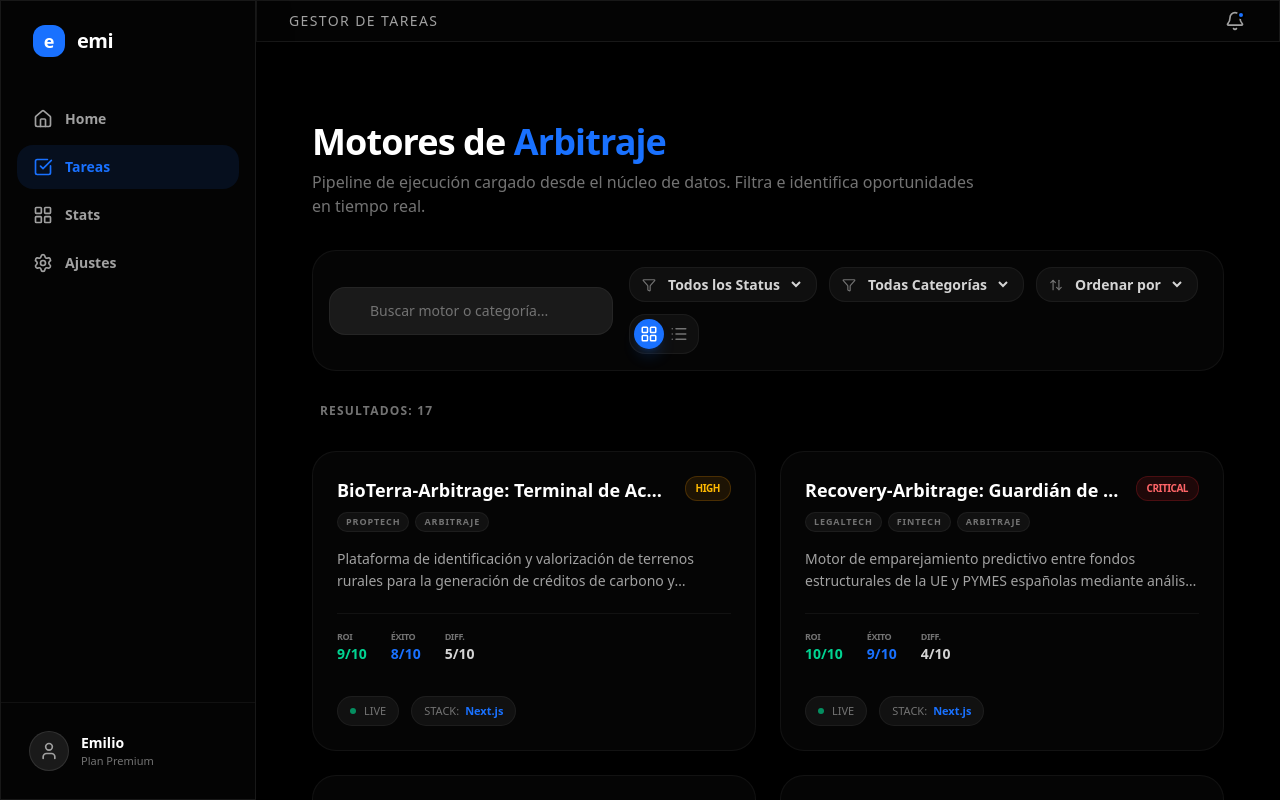
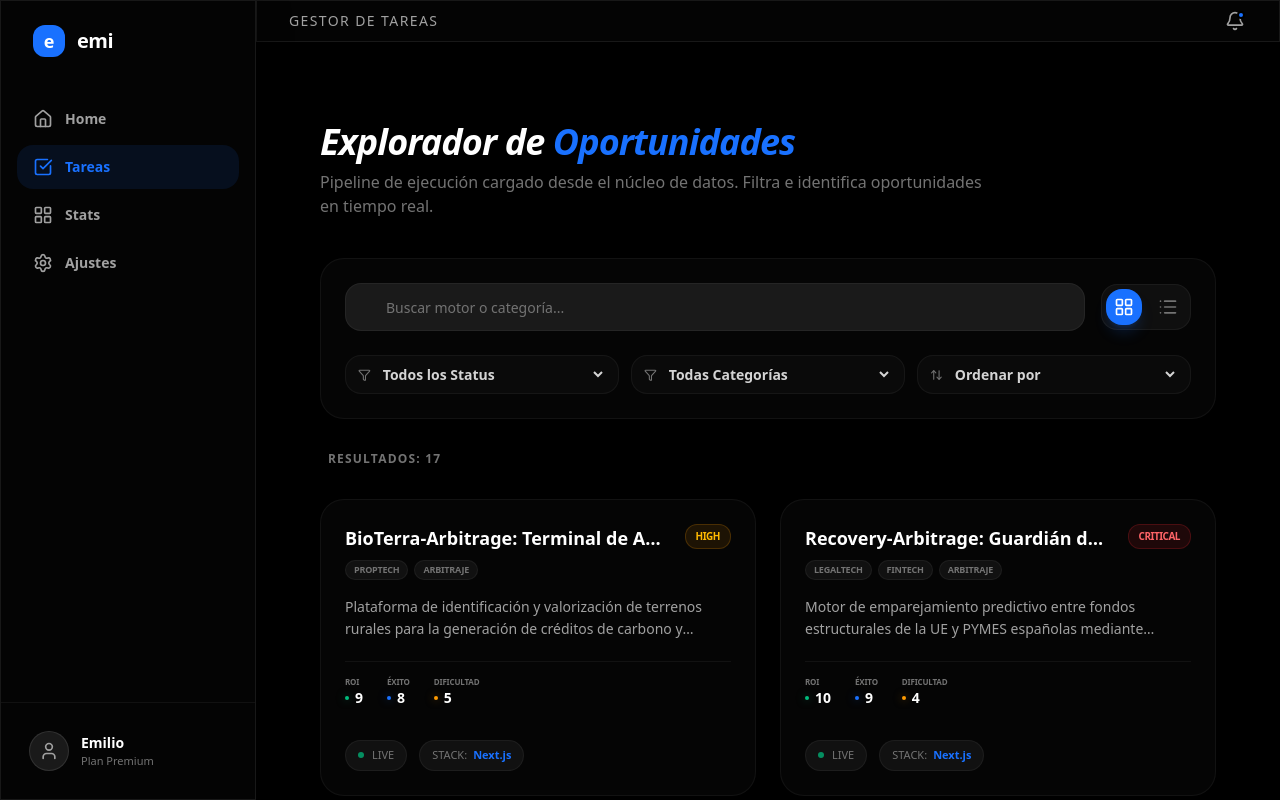
Before and after one commit to EmilioJimenezMartin/emi-gestor-de-tareas, a Next.js app in the folder apps/web/: page /tareas in a window 1280 px wide. Built offline with nearby package versions, Linux system fonts and the light colour scheme.

Commit message:
unificacion de estilos

```diff
--- a/apps/web/src/app/layout.tsx
+++ b/apps/web/src/app/layout.tsx
@@ -49,7 +49,7 @@ export default function RootLayout({
             </aside>
 
             {/* Main Content */}
-            <main className="flex-1 flex flex-col h-screen overflow-y-auto bg-background">
+            <main className="flex-1 flex flex-col h-screen overflow-y-auto bg-background min-w-0">
               {/* Header */}
               <header className="sticky top-0 z-30 h-16 glass border-x-0 border-t-0 px-6 flex items-center justify-between">
                 <div className="md:hidden flex items-center gap-2">
--- a/apps/web/src/app/tareas/page.tsx
+++ b/apps/web/src/app/tareas/page.tsx
@@ -1,23 +1,23 @@
 import { getTasks } from "@/lib/tasks";
 import { TaskList } from "@/components/tasks/task-list";
+import { Settings } from "lucide-react";
 
 export default function TareasPage() {
   const tasks = getTasks();
 
   return (
-    <div className="min-h-screen">
-      <main className="mx-auto flex w-full max-w-6xl flex-col gap-8 px-6 py-12">
+    <div className="mx-auto max-w-7xl px-4 sm:px-6 lg:px-8 py-8 sm:py-12 space-y-10 animate-in fade-in duration-700">
+      {/* Header */}
       <header className="flex flex-col gap-2">
-          <h1 className="text-4xl font-bold tracking-tight text-white">
-            Motores de <span className="text-primary font-black">Arbitraje</span>
+        <h1 className="text-3xl sm:text-4xl font-bold tracking-tight text-white italic">
+          Explorador de <span className="text-primary font-black">Oportunidades</span>
         </h1>
-          <p className="text-neutral-500 max-w-2xl font-medium">
+        <p className="text-sm sm:text-base text-neutral-500 max-w-2xl">
           Pipeline de ejecución cargado desde el núcleo de datos. Filtra e identifica oportunidades en tiempo real.
         </p>
       </header>
 
       <TaskList initialTasks={tasks} />
-      </main>
     </div>
   );
 }
--- a/apps/web/src/components/tasks/task-list.tsx
+++ b/apps/web/src/components/tasks/task-list.tsx
@@ -65,22 +65,39 @@ export function TaskList({ initialTasks }: TaskListProps) {
     return (
         <div className="space-y-8">
             {/* Controls Bar */}
-            <div className="flex flex-col md:flex-row gap-4 items-end md:items-center justify-between bg-white/[0.02] border border-white/5 p-4 rounded-3xl animate-in slide-in-from-top duration-500">
-                <div className="relative w-full md:w-80">
+            <div className="flex flex-col gap-6 bg-white/[0.02] border border-white/5 p-4 sm:p-6 rounded-3xl animate-in slide-in-from-top duration-500">
+                <div className="flex flex-col lg:flex-row gap-4 items-stretch lg:items-center justify-between">
+                    <div className="relative flex-1">
                         <Search className="absolute left-3 top-1/2 -translate-y-1/2 text-neutral-500" size={18} />
                         <Input
                             placeholder="Buscar motor o categoría..."
-                        className="pl-10 h-11"
+                            className="pl-10 h-12 w-full"
                             value={search}
                             onChange={(e) => setSearch(e.target.value)}
                         />
                     </div>
 
-                <div className="flex flex-wrap items-center gap-3 w-full md:w-auto">
-                    <div className="flex items-center gap-2 bg-secondary/50 rounded-2xl px-3 py-1.5 border border-white/5">
+                    <div className="flex items-center gap-2 bg-secondary/50 rounded-2xl p-1 border border-white/5 self-end lg:self-auto">
+                        <button
+                            onClick={() => setViewMode("grid")}
+                            className={`p-2 rounded-xl transition-all ${viewMode === 'grid' ? 'bg-primary text-white shadow-lg shadow-primary/20' : 'text-neutral-500 hover:text-neutral-300'}`}
+                        >
+                            <LayoutGrid size={20} />
+                        </button>
+                        <button
+                            onClick={() => setViewMode("list")}
+                            className={`p-2 rounded-xl transition-all ${viewMode === 'list' ? 'bg-primary text-white shadow-lg shadow-primary/20' : 'text-neutral-500 hover:text-neutral-300'}`}
+                        >
+                            <List size={20} />
+                        </button>
+                    </div>
+                </div>
+
+                <div className="grid grid-cols-1 sm:grid-cols-2 lg:grid-cols-3 gap-3">
+                    <div className="flex items-center gap-2 bg-secondary/30 rounded-2xl px-3 py-2 border border-white/5">
                         <Filter size={14} className="text-neutral-500" />
                         <select
-                            className="bg-transparent text-sm font-semibold outline-none text-neutral-300 pr-2"
+                            className="bg-transparent text-sm font-semibold outline-none text-neutral-300 w-full"
                             value={statusFilter}
                             onChange={(e) => setStatusFilter(e.target.value)}
                         >
@@ -90,10 +107,10 @@ export function TaskList({ initialTasks }: TaskListProps) {
                         </select>
                     </div>
 
-                    <div className="flex items-center gap-2 bg-secondary/50 rounded-2xl px-3 py-1.5 border border-white/5">
+                    <div className="flex items-center gap-2 bg-secondary/30 rounded-2xl px-3 py-2 border border-white/5">
                         <Filter size={14} className="text-neutral-500" />
                         <select
-                            className="bg-transparent text-sm font-semibold outline-none text-neutral-300 pr-2 max-w-[150px]"
+                            className="bg-transparent text-sm font-semibold outline-none text-neutral-300 w-full"
                             value={categoryFilter}
                             onChange={(e) => setCategoryFilter(e.target.value)}
                         >
@@ -104,10 +121,10 @@ export function TaskList({ initialTasks }: TaskListProps) {
                         </select>
                     </div>
 
-                    <div className="flex items-center gap-2 bg-secondary/50 rounded-2xl px-3 py-1.5 border border-white/5">
+                    <div className="flex items-center gap-2 bg-secondary/30 rounded-2xl px-3 py-2 border border-white/5 sm:col-span-2 lg:col-span-1">
                         <ArrowUpDown size={14} className="text-neutral-500" />
                         <select
-                            className="bg-transparent text-sm font-semibold outline-none text-neutral-300 pr-2"
+                            className="bg-transparent text-sm font-semibold outline-none text-neutral-300 w-full"
                             value={sortBy}
                             onChange={(e) => setSortBy(e.target.value)}
                         >
@@ -116,21 +133,6 @@ export function TaskList({ initialTasks }: TaskListProps) {
                             <option value="roi">Mejor ROI</option>
                             <option value="difficulty">Más Fácil</option>
                         </select>
-                    </div>
-
-                    <div className="flex items-center bg-secondary/50 rounded-2xl p-1 border border-white/5">
-                        <button
-                            onClick={() => setViewMode("grid")}
-                            className={`p-1.5 rounded-xl transition-all ${viewMode === 'grid' ? 'bg-primary text-white shadow-lg shadow-primary/20' : 'text-neutral-500 hover:text-neutral-300'}`}
-                        >
-                            <LayoutGrid size={18} />
-                        </button>
-                        <button
-                            onClick={() => setViewMode("list")}
-                            className={`p-1.5 rounded-xl transition-all ${viewMode === 'list' ? 'bg-primary text-white shadow-lg shadow-primary/20' : 'text-neutral-500 hover:text-neutral-300'}`}
-                        >
-                            <List size={18} />
-                        </button>
                     </div>
                 </div>
             </div>
@@ -142,14 +144,14 @@ export function TaskList({ initialTasks }: TaskListProps) {
             </div>
 
             {/* Tasks List/Grid */}
-            <section className={viewMode === 'grid' ? "grid gap-6 md:grid-cols-2 lg:grid-cols-2" : "flex flex-col gap-4"}>
+            <section className={viewMode === 'grid' ? "grid gap-6 md:grid-cols-2" : "flex flex-col gap-4"}>
                 {filteredAndSortedTasks.map((t) => (
                     <Link
                         key={t.id}
                         href={`/tareas/${t.slug}`}
-                        className={`group relative flex flex-col justify-between rounded-3xl border border-white/5 bg-white/[0.02] p-6 transition-all duration-300 hover:border-primary/30 hover:bg-white/[0.04] hover:shadow-2xl hover:shadow-primary/5 ${viewMode === 'list' ? 'md:flex-row md:items-center' : ''}`}
+                        className={`group relative flex flex-col justify-between rounded-3xl border border-white/5 bg-white/[0.02] p-5 sm:p-6 transition-all duration-300 hover:border-primary/30 hover:bg-white/[0.04] hover:shadow-2xl hover:shadow-primary/5 w-full min-w-0 overflow-hidden ${viewMode === 'list' ? 'lg:flex-row lg:items-center' : ''}`}
                     >
-                        <div className={viewMode === 'list' ? 'flex-1 flex flex-col md:flex-row md:items-center gap-6' : ''}>
+                        <div className={`min-w-0 ${viewMode === 'list' ? 'flex-1 lg:flex lg:flex-row lg:items-center gap-6' : 'flex-1'}`}>
                             <div className="flex-1 min-w-0">
                                 <div className="flex items-start justify-between gap-4">
                                     <div className="min-w-0">
@@ -158,7 +160,7 @@ export function TaskList({ initialTasks }: TaskListProps) {
                                         </h2>
                                         <div className="flex flex-wrap gap-1.5 mt-2">
                                             {(t.categories || []).map(cat => (
-                                                <span key={cat} className="text-[9px] font-black uppercase tracking-widest text-neutral-500 bg-white/5 px-2 py-0.5 rounded-md border border-white/5">
+                                                <span key={cat} className="text-[9px] font-black uppercase tracking-tight text-neutral-500 bg-white/5 px-2 py-0.5 rounded-md border border-white/5">
                                                     {cat}
                                                 </span>
                                             ))}
@@ -180,24 +182,39 @@ export function TaskList({ initialTasks }: TaskListProps) {
                                 )}
                             </div>
 
-                            {/* Métricas de viabilidad */}
-                            <div className={`flex gap-6 border-white/5 ${viewMode === 'list' ? 'md:border-l md:pl-6' : 'mt-5 border-t pt-4'}`}>
-                                <div className="flex flex-col">
-                                    <span className="text-[9px] uppercase text-neutral-500 font-bold tracking-tighter">ROI</span>
-                                    <span className="text-sm font-bold text-emerald-400">{t.viability_metrics?.roi_potential}/10</span>
+                            {/* Métricas de viabilidad - Compact Horizontal Layout */}
+                            <div className={`flex flex-wrap items-center gap-x-6 gap-y-2 border-white/5 ${viewMode === 'list' ? 'lg:border-l lg:pl-6' : 'mt-5 border-t pt-4'}`}>
+                                <div className="flex items-center gap-2">
+                                    <div className="flex flex-col items-start">
+                                        <span className="text-[7px] sm:text-[8px] uppercase text-neutral-500 font-black tracking-tight leading-none mb-0.5">ROI</span>
+                                        <div className="flex items-center gap-1.5">
+                                            <div className="w-1 h-1 rounded-full bg-emerald-500 shadow-[0_0_8px_rgba(16,185,129,0.5)]" />
+                                            <span className="text-xs sm:text-sm font-black text-white tabular-nums">{t.viability_metrics?.roi_potential}</span>
                                         </div>
-                                <div className="flex flex-col">
-                                    <span className="text-[9px] uppercase text-neutral-500 font-bold tracking-tighter">Éxito</span>
-                                    <span className="text-sm font-bold text-primary">{t.viability_metrics?.success_probability}/10</span>
                                     </div>
-                                <div className="flex flex-col">
-                                    <span className="text-[9px] uppercase text-neutral-500 font-bold tracking-tighter">Diff.</span>
-                                    <span className="text-sm font-bold text-neutral-300">{10 - (t.viability_metrics?.implementation_ease || 0)}/10</span>
+                                </div>
+                                <div className="flex items-center gap-2">
+                                    <div className="flex flex-col items-start">
+                                        <span className="text-[7px] sm:text-[8px] uppercase text-neutral-500 font-black tracking-tight leading-none mb-0.5">Éxito</span>
+                                        <div className="flex items-center gap-1.5">
+                                            <div className="w-1 h-1 rounded-full bg-primary shadow-[0_0_8px_rgba(25,113,255,0.5)]" />
+                                            <span className="text-xs sm:text-sm font-black text-white tabular-nums">{t.viability_metrics?.success_probability}</span>
+                                        </div>
+                                    </div>
+                                </div>
+                                <div className="flex items-center gap-2">
+                                    <div className="flex flex-col items-start lg:items-start">
+                                        <span className="text-[7px] sm:text-[8px] uppercase text-neutral-500 font-black tracking-tight leading-none mb-0.5">Dificultad</span>
+                                        <div className="flex items-center gap-1.5">
+                                            <div className="w-1 h-1 rounded-full bg-amber-500 shadow-[0_0_8px_rgba(245,158,11,0.5)]" />
+                                            <span className="text-xs sm:text-sm font-black text-white tabular-nums">{10 - (t.viability_metrics?.implementation_ease || 0)}</span>
+                                        </div>
+                                    </div>
                                 </div>
                             </div>
                         </div>
 
-                        <div className={`${viewMode === 'list' ? 'md:ml-auto md:pl-6 md:border-l' : 'mt-8'} flex items-center justify-between border-white/5`}>
+                        <div className={`${viewMode === 'list' ? 'mt-6 lg:mt-0 lg:ml-auto lg:pl-6 lg:border-l flex-shrink-0' : 'mt-8'} flex flex-col sm:flex-row items-start sm:items-center justify-between gap-4 border-white/5 w-full lg:w-auto`}>
                             <div className="flex flex-wrap items-center gap-3 text-[11px] font-mono">
                                 <div className="flex items-center gap-2 rounded-xl bg-white/5 px-3 py-1.5 border border-white/5">
                                     <span className="h-1.5 w-1.5 rounded-full bg-emerald-500 animate-pulse" />
```
Also changed, not shown: apps/web/src/app/ajustes/page.tsx (+20 -20 lines), apps/web/src/app/page.tsx (+8 -8 lines), apps/web/src/app/tareas/[slug]/page.tsx (+5 -7 lines). Lines whose indentation alone changed are shown as unchanged.
